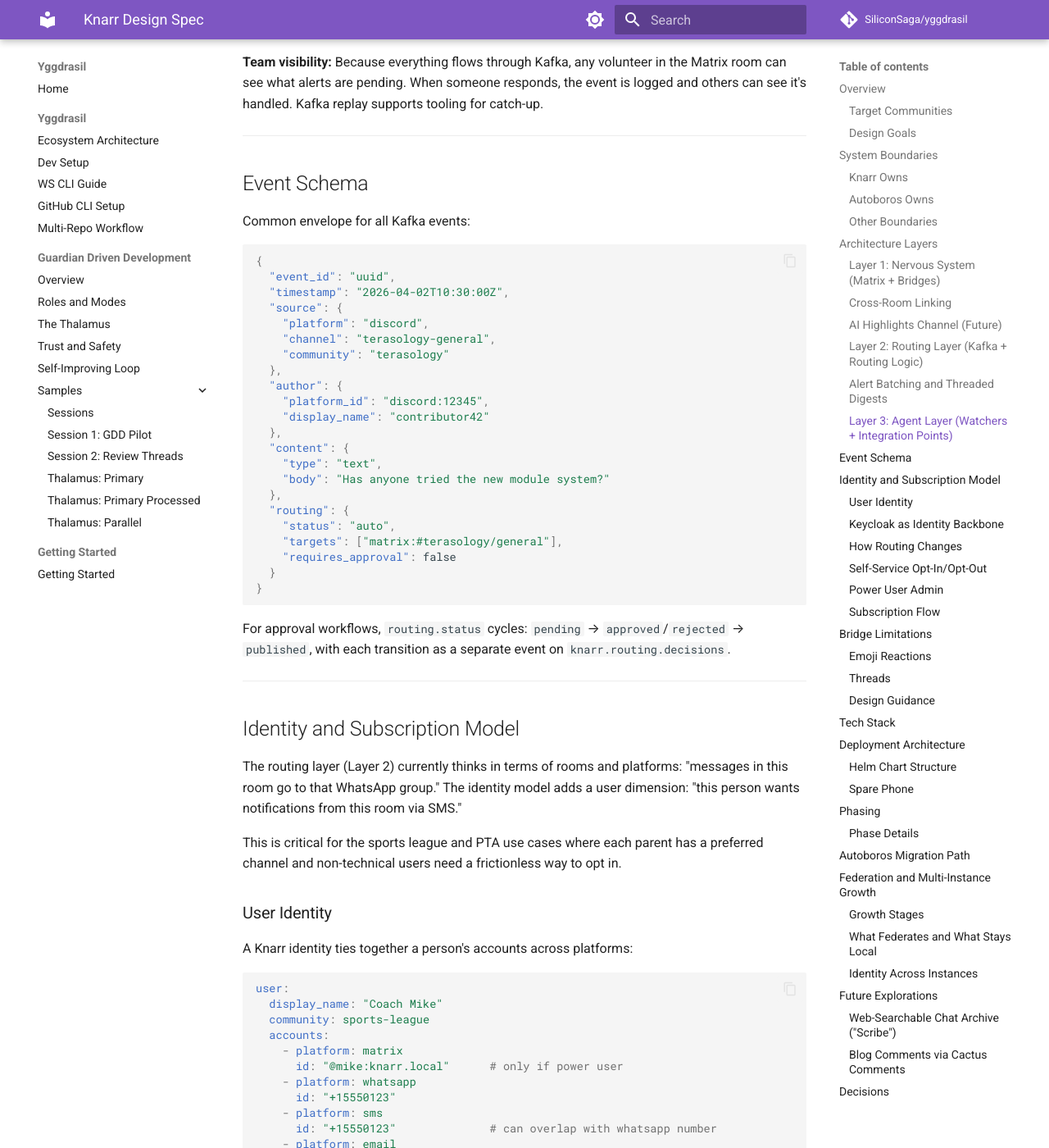
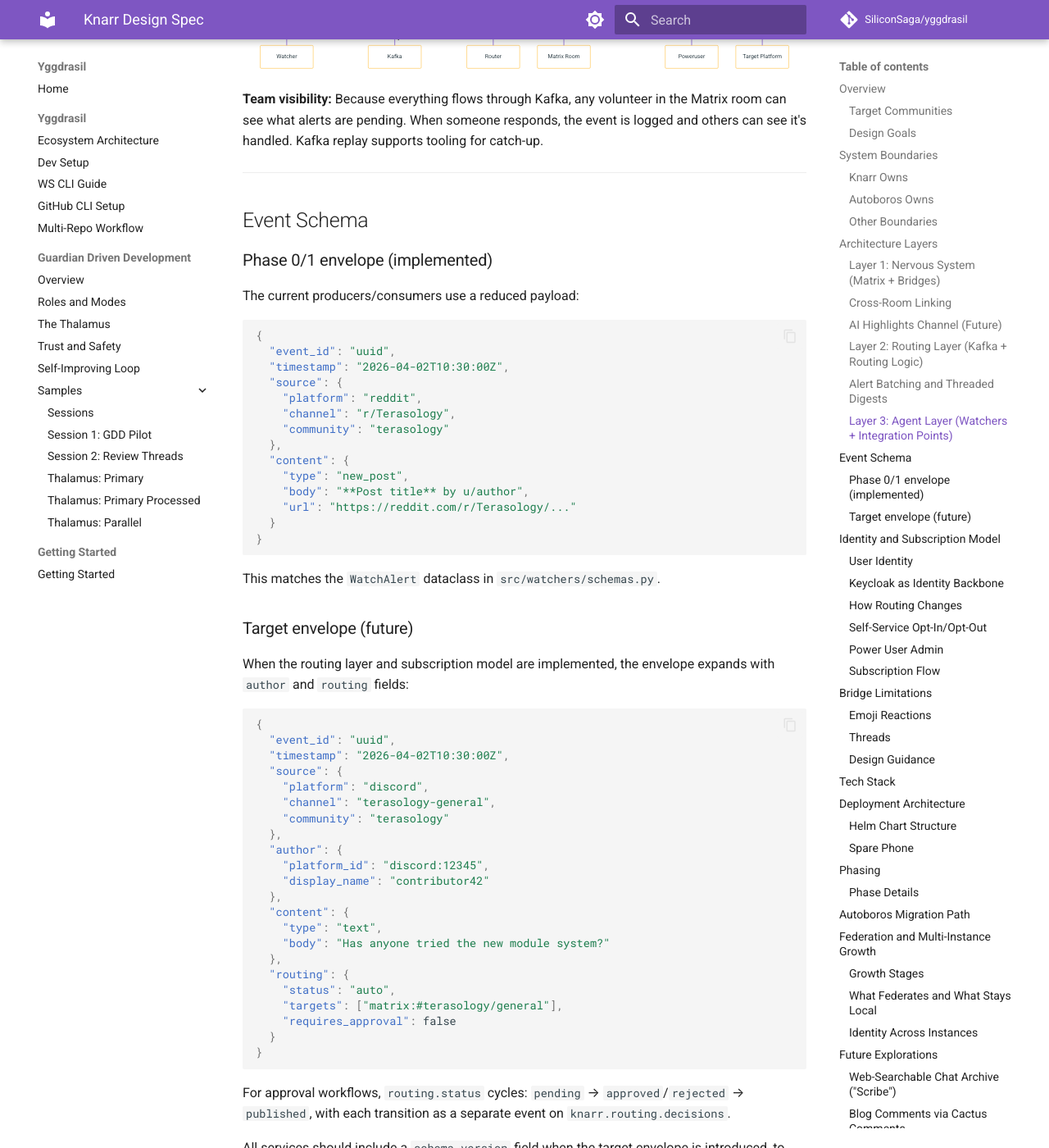
Before and after one commit to SiliconSaga/yggdrasil, an MkDocs documentation site: the page built from docs/plans/2026-04-02-knarr-design.md, in a window 1280 px wide and 1400 px high, scrolled down 8094 px. Shown: the whole window at 82% size. Built offline with MkDocs 1.6.1 and Material for MkDocs 9.7.7, drawn with Linux system fonts in a browser that asks for light colours; comment, search, counter and statistics services are not loaded; some of the changed text lies outside the part shown.

Commit message:
docs: fix consistency issues in Knarr design spec
Add knarr.identity.changes to the Kafka topic inventory (was referenced
in the Keycloak section but missing from the table). Version the event
schema (Phase 0/1 implemented vs target envelope with author/routing).
Update subscription flow diagram to use Keycloak + Valkey instead of
generic "Subscription DB".

Co-Authored-By: Claude Opus 4.6 <noreply@anthropic.com>

````diff
--- a/docs/plans/2026-04-02-knarr-design.md
+++ b/docs/plans/2026-04-02-knarr-design.md
@@ -337,7 +338,33 @@ logged and others can see it's handled. Kafka replay supports tooling for catch-
 
 ## Event Schema
 
-Common envelope for all Kafka events:
+### Phase 0/1 envelope (implemented)
+
+The current producers/consumers use a reduced payload:
+
+```json
+{
+  "event_id": "uuid",
+  "timestamp": "2026-04-02T10:30:00Z",
+  "source": {
+    "platform": "reddit",
+    "channel": "r/Terasology",
+    "community": "terasology"
+  },
+  "content": {
+    "type": "new_post",
+    "body": "**Post title** by u/author",
+    "url": "https://reddit.com/r/Terasology/..."
+  }
+}
+```
+
+This matches the `WatchAlert` dataclass in `src/watchers/schemas.py`.
+
+### Target envelope (future)
+
+When the routing layer and subscription model are implemented, the envelope
+expands with `author` and `routing` fields:
 
 ```json
 {
@@ -366,6 +393,9 @@ Common envelope for all Kafka events:
 
 For approval workflows, `routing.status` cycles: `pending` → `approved`/`rejected`
 → `published`, with each transition as a separate event on `knarr.routing.decisions`.
+
+All services should include a `schema_version` field when the target envelope
+is introduced, to support backward-compatible rollout.
 
 ---
 
````
Also changed, not shown: other parts of docs/plans/2026-04-02-knarr-design.md (+8 -4 lines).
